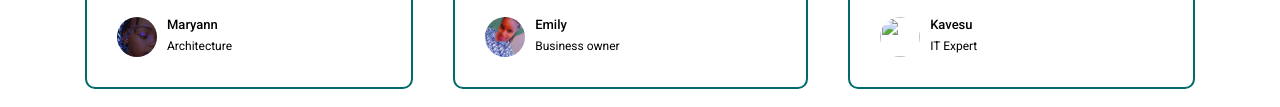
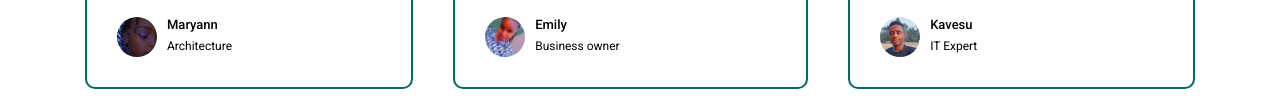
Before and after one commit to Ryckoh/Erick-s-latest-portfolio, a plain HTML site: page index.html in a window 1280 px wide. Shown: the part 3331-3438 px from the top of the page. Drawn offline with nearby package versions, Linux system fonts and the light colour scheme.

Commit message:
Update index.html

```diff
--- a/index.html
+++ b/index.html
@@ -203,7 +203,7 @@
                     I highly recommend his services to anyone looking for a wonderful website.
                 </p>
                 <div class="user">
-                    <img src="assets/us-3.jpg">
+                    <img src="Assets/my photo.jpg">
                     <div class="info">
                         <h5>Kavesu</h5>
                         <p>IT Expert</p>
```
